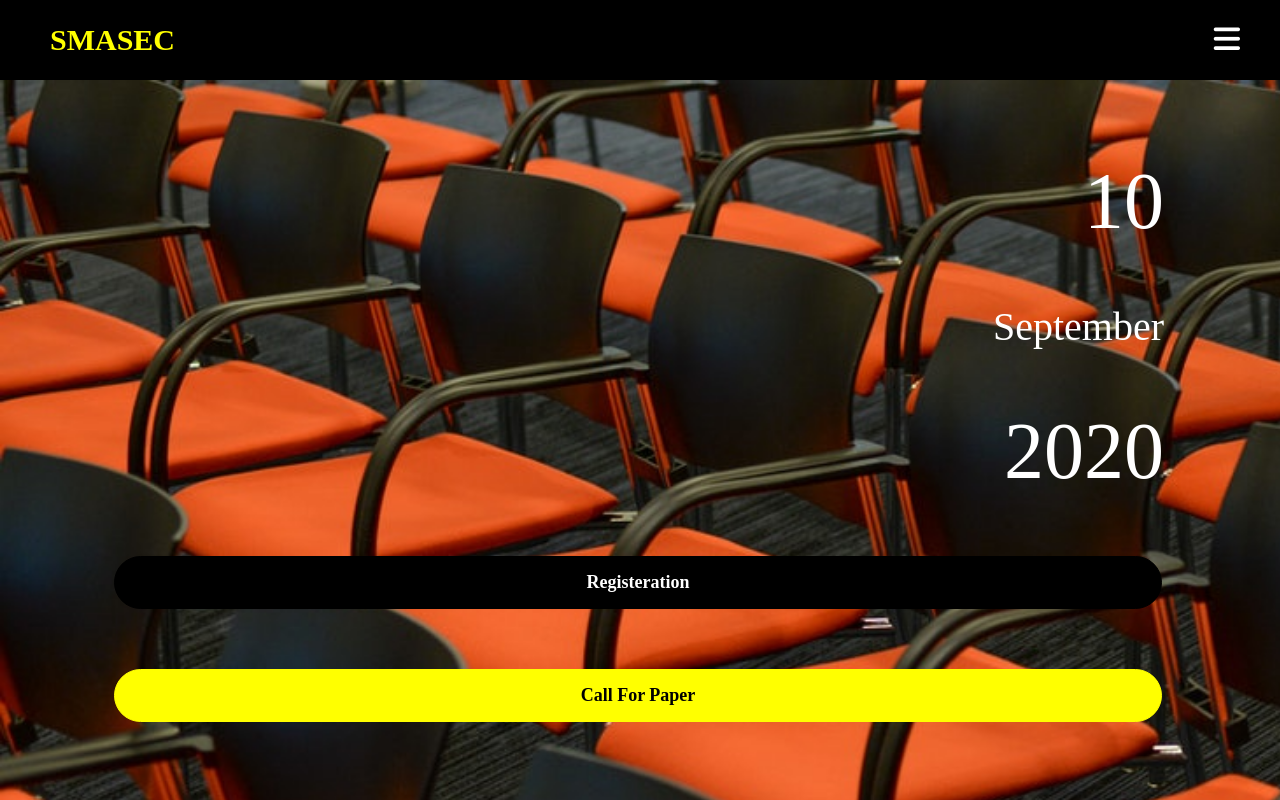
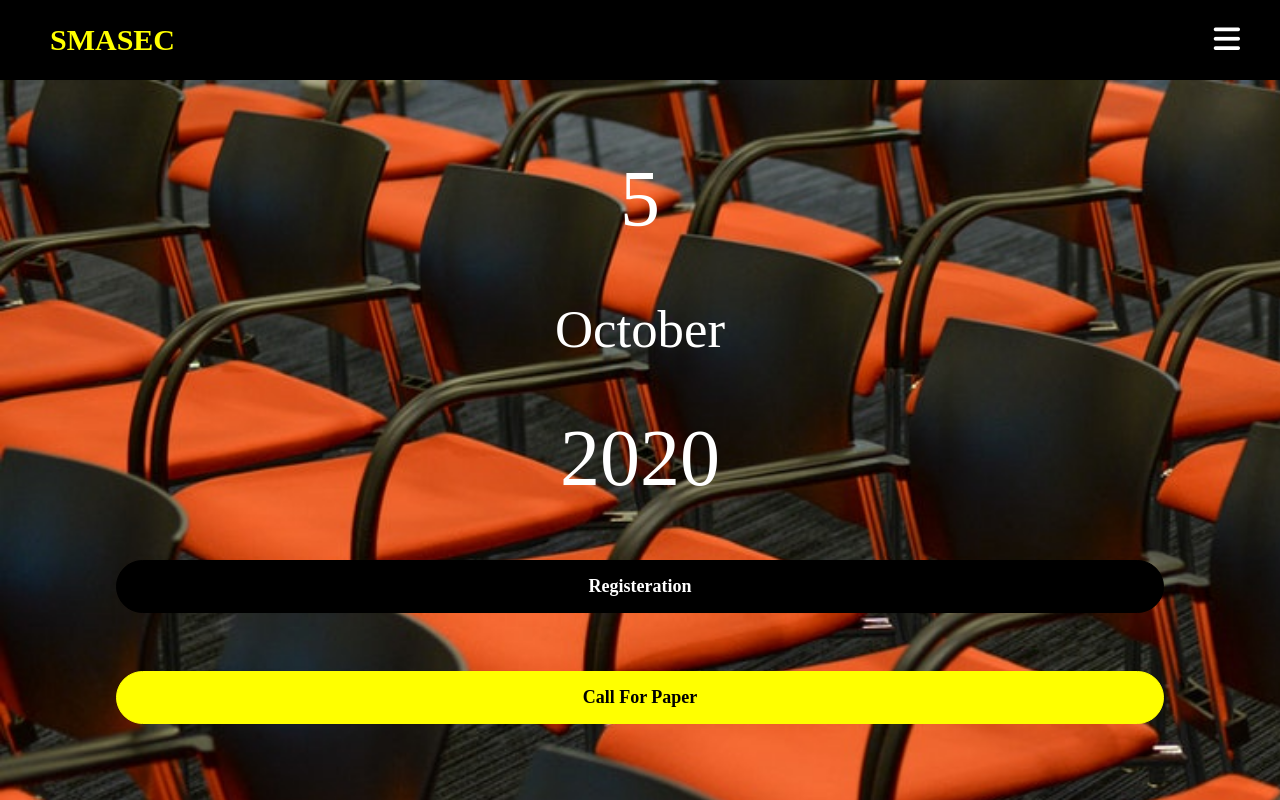
Before and after one commit to shashankgupta3891/conferenceWebsite, a plain HTML site: page index.html in a window 1280 px wide. Shown: the top 800 px of the page. Drawn offline with Linux system fonts and the light colour scheme.

Commit message:
date changed

```diff
--- a/index.html
+++ b/index.html
@@ -37,10 +37,10 @@
         <div class="main-board-center-box">
             <div class="main-board-col main-board-col1">
                 <p class="main-board-col1-p1">
-                    10
+                    5
                 </p>
                 <p class="main-board-col1-p2">
-                    September
+                    October
                 </p>
                 <p class="main-board-col1-p3">
                     2020
--- a/style.css
+++ b/style.css
@@ -109,7 +109,7 @@ body{
     display: flex;
     flex-direction: column;
     justify-content: space-evenly;
-    align-items: flex-end;
+    align-items: center; /*flex=end*/
     padding: 20px;
 }
 
@@ -131,7 +131,7 @@ body{
 }
 
 .main-board-col1-p2{
-    font-size: 40px;
+    font-size: 3.3rem;
 }
 .main-board-col1-p3{
     font-size: 80px;
```
Also changed, not shown: committee.html (+2 -2 lines), dates.html (+2 -2 lines), organization.html (+2 -2 lines), publication.html (+2 -2 lines), submission.html (+2 -2 lines), topic.html (+2 -2 lines).
